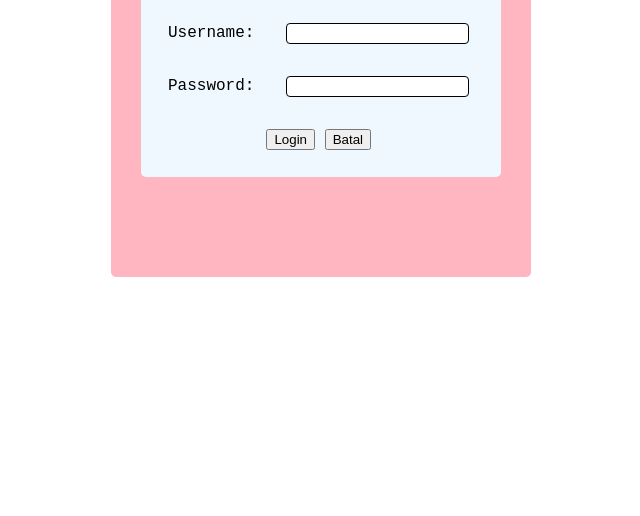
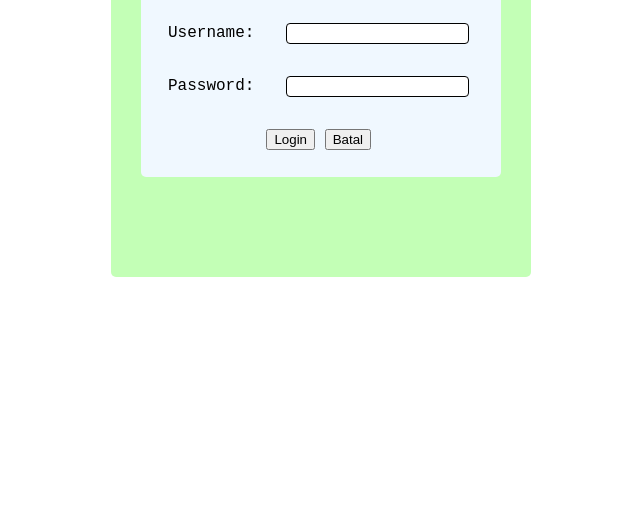
Before and after one commit to MirlaniWambuliga/lani-git-tes-2, a plain HTML site: page login.html in a window 1280 px wide. Shown: the part 284-800 px from the top of the page, without its empty margins (319-959 px from the left). Drawn offline with Linux system fonts and the light colour scheme.

Commit message:
mengubah warna latar login ya

```diff
--- a/style.css
+++ b/style.css
@@ -8,7 +8,7 @@ body{
 
 
 .coutener{
-    background-color: lightpink;
+    background-color: rgb(195, 255, 182);
     width: 400px;
     margin: auto;
     border-radius: 5px;
```
